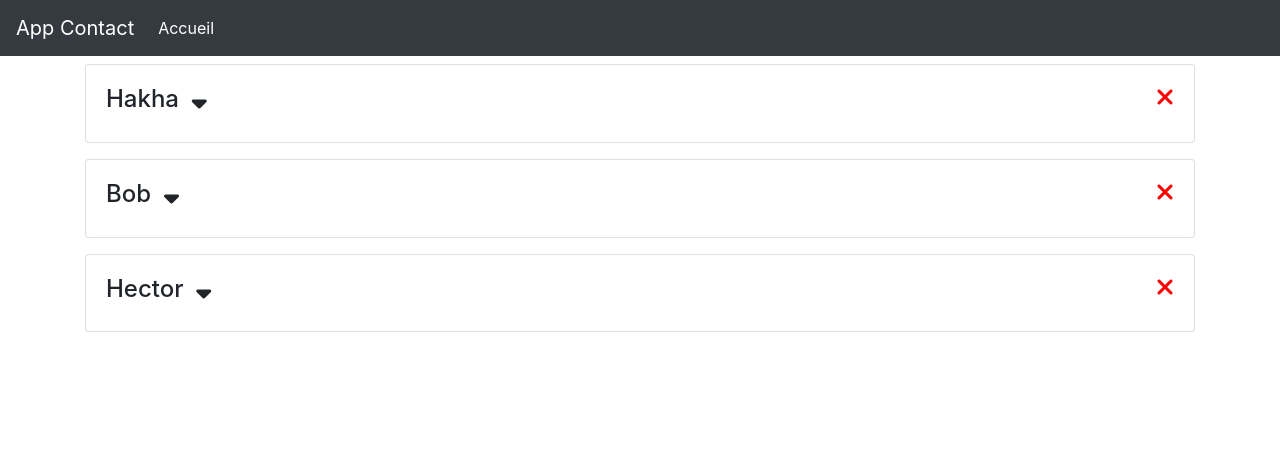
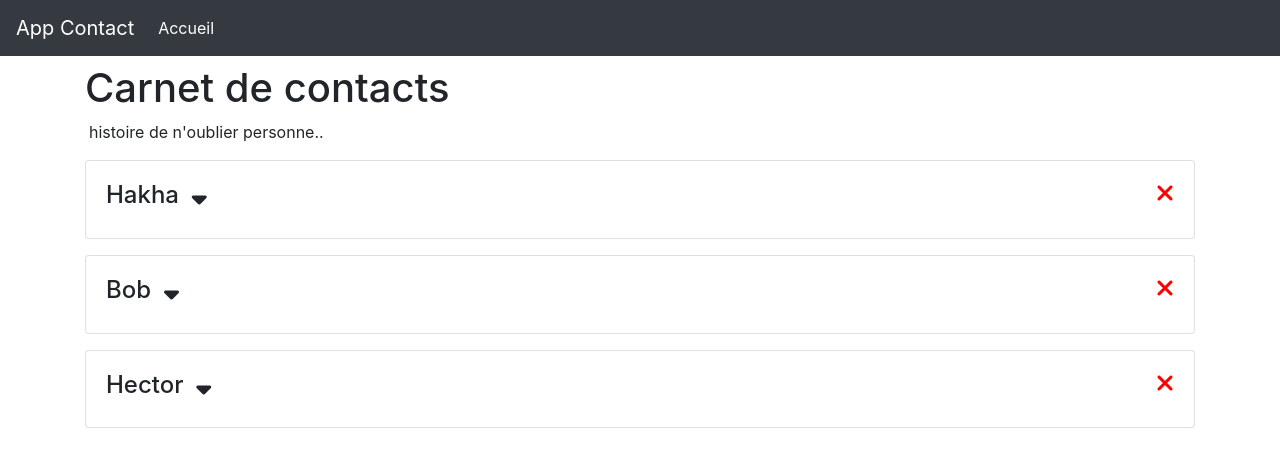
Before and after one commit to ty1l3r/Carnet-De-Contact, a React (Create React App) app: page / in a window 1280 px wide. Shown: the top 464 px of the page. Built offline with nearby package versions, Linux system fonts and the light colour scheme.

Commit message:
Mis en place de "React.fragment"

```diff
--- a/src/App.js
+++ b/src/App.js
@@ -2,6 +2,7 @@ import React, {Component} from 'react';
 import 'bootstrap/dist/css/bootstrap.min.css'
 import Header from "./component/Header";
 import List from "./component/List";
+import Contenu from "./component/Contenu";
 
 
 class App extends Component {
@@ -17,6 +18,7 @@ class App extends Component {
             <div className="App">
                 <Header/>
                 <div className='container mt-2'>
+                    <Contenu/>
                     <List/>
                 </div>
             </div>
--- /dev/null
+++ b/src/component/Contenu.js
@@ -0,0 +1,15 @@
+import React, {Fragment}from 'react';
+
+const Contenu = () => {
+    return (
+        /*On utilise les fragments pour éviter de rajouter des noeuds aux DOM et ainsi éviter de ralentir l'app
+        * a utiliser au maximum
+        * */
+            <Fragment>
+                <h1>Carnet de contacts</h1>
+                <p className='ml-1'>histoire de n'oublier personne..</p>
+            </Fragment>
+    );
+};
+
+export default Contenu;
--- a/src/component/List.js
+++ b/src/component/List.js
@@ -37,7 +37,7 @@ class List extends Component {
 
     render() {
         return (
-            <div>
+            <React.Fragment>
                 {this.state.contacts.map(contact => (
                     <Contact
                         key={contact.id}
@@ -47,7 +47,7 @@ class List extends Component {
                         supprimeClick={() => this.supprime(contact.id)}
                     />
                 ))}
-            </div>
+            </React.Fragment>
         );
     }
 }
```
